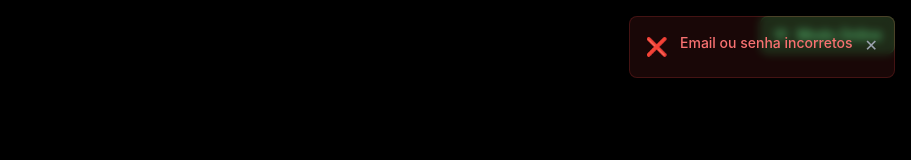
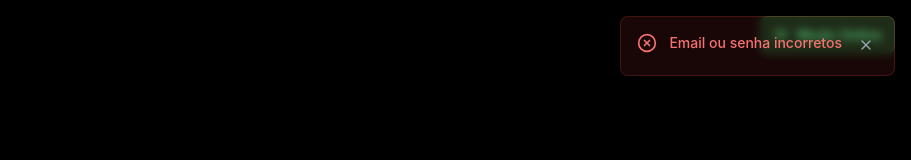
Before and after one commit to caionishizawa/crypto-dashboard, a React (Vite) app: page / in a window 1280 px wide. Both pictures are taken after typing "name@example.com", "Sample123" into the empty fields and a click on the button "Entrar". Shown: the top 160 px of the page, without its empty margins (369-1280 px from the left). Built offline with nearby package versions, Linux system fonts and the light colour scheme; no server answers.

Commit message:
Substituir emojis por ícones elegantes do Lucide nas notificações

```diff
--- a/src/components/Notification.tsx
+++ b/src/components/Notification.tsx
@@ -1,4 +1,5 @@
 import React, { useEffect, useState } from 'react';
+import { CheckCircle, XCircle, AlertTriangle, Info, X } from 'lucide-react';
 
 interface NotificationProps {
   message: string;
@@ -54,15 +55,15 @@ const Notification: React.FC<NotificationProps> = ({
   const getIcon = () => {
     switch (type) {
       case 'success':
-        return '✅';
+        return <CheckCircle className="w-5 h-5 text-green-400" />;
       case 'error':
-        return '❌';
+        return <XCircle className="w-5 h-5 text-red-400" />;
       case 'warning':
-        return '⚠️';
+        return <AlertTriangle className="w-5 h-5 text-yellow-400" />;
       case 'info':
-        return 'ℹ️';
+        return <Info className="w-5 h-5 text-blue-400" />;
       default:
-        return '💬';
+        return <Info className="w-5 h-5 text-gray-400" />;
     }
   };
 
@@ -84,9 +85,9 @@ const Notification: React.FC<NotificationProps> = ({
                 setIsAnimating(false);
                 setTimeout(onClose, 300);
               }}
-              className="text-gray-400 hover:text-gray-200 transition-colors"
+              className="text-gray-400 hover:text-gray-200 transition-colors p-1 rounded-full hover:bg-gray-800"
             >
-              ✕
+              <X className="w-4 h-4" />
             </button>
           </div>
         </div>
```
